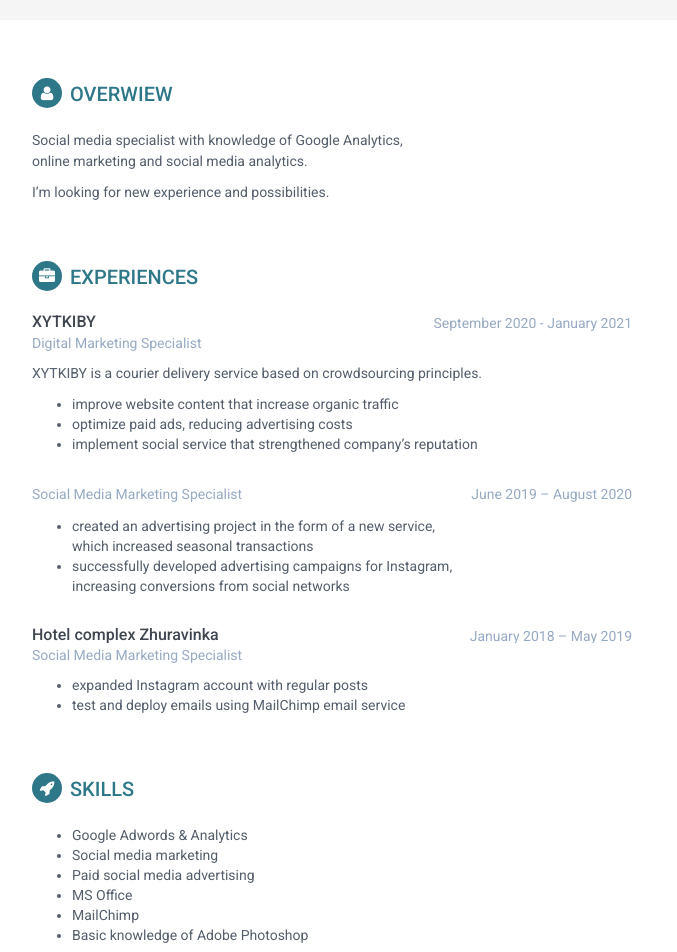
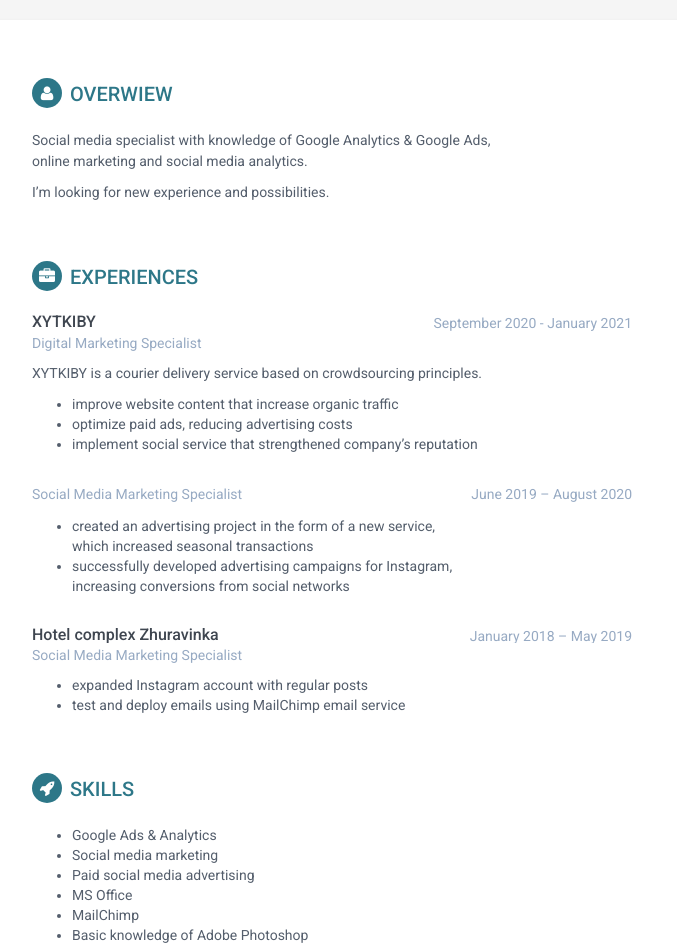
Before and after one commit to artyomtserashkovich/artyomtserashkovich.github.io, a plain HTML site: page index.html in a window 1280 px wide. Shown: the top 952 px of the page, 188-865 px from the left. Drawn offline with Linux system fonts and the light colour scheme.

Commit message:
update resume

```diff
--- a/index.html
+++ b/index.html
@@ -80,7 +80,7 @@
             <section class="section summary-section">
                 <h2 class="section-title"><i class="fa fa-user"></i>Overwiew</h2>
                 <div class="summary">
-                    <p>Social media specialist with knowledge of Google Analytics,<br> online marketing and social media analytics.</p>
+                    <p>Social media specialist with knowledge of Google Analytics &amp; Google Ads,<br> online marketing and social media analytics.</p>
                     <p>I’m looking for new experience and possibilities.</p>
         </div><!--//summary-->
             </section><!--//section-->
@@ -146,7 +146,7 @@
                 <h2 class="section-title"><i class="fa fa-rocket"></i>Skills</h2>
 
                         <ul>
-                            <li>Google Adwords &amp; Analytics</li>
+                            <li>Google Ads &amp; Analytics</li>
                             <li>Social media marketing</li>
                             <li>Paid social media advertising</li>
                             <li>MS Office</li>
```
